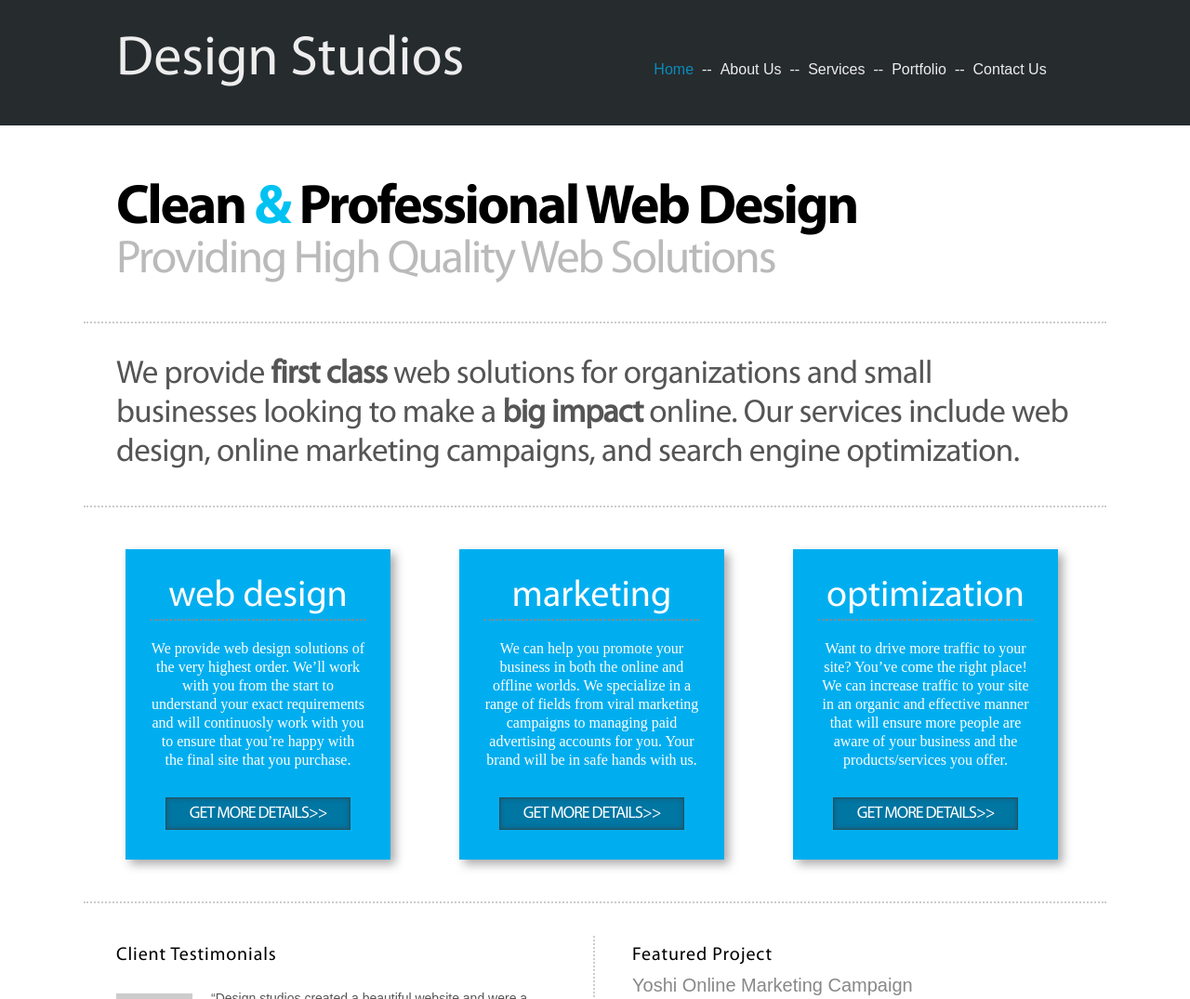
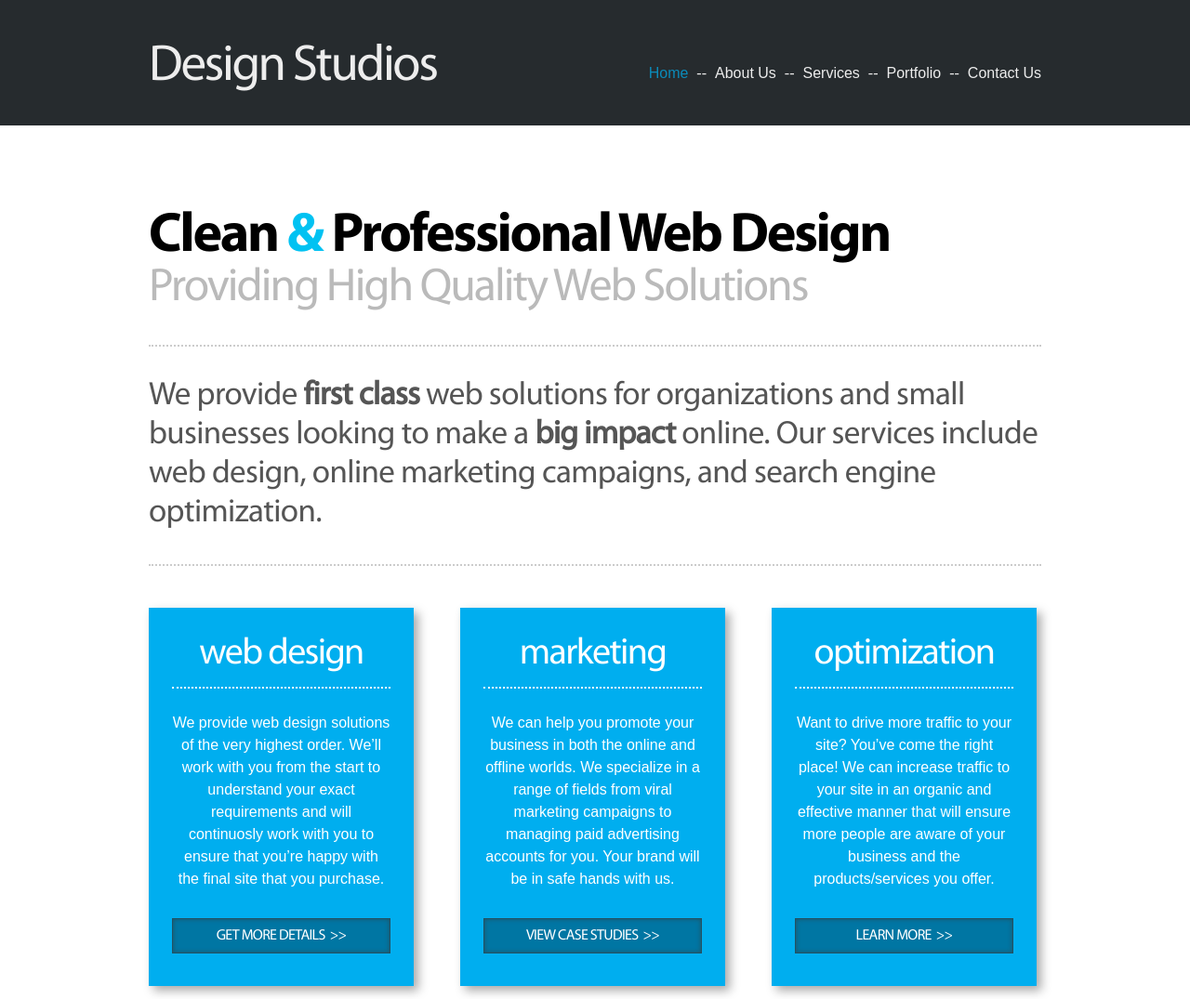
Before and after one commit to OlgaKukareko/My_Homeworks, a plain HTML site: page Homework_4/task1.html in a window 1280 px wide. Shown: the top 1075 px of the page at 93% size. Drawn offline with Linux system fonts and the light colour scheme.

Commit message:
Add files via upload

```diff
--- a/Homework_4/task1.css
+++ b/Homework_4/task1.css
@@ -10,38 +10,49 @@
         font-weight: normal;
         font-style: normal;
         }
+@media screen and (max-width: 300px) {
+.container {
+    width: 250px;
+    margin: 0 auto;
+}
+}
 * {
     box-sizing: border-box;
 }
+
 body {
     margin: 0;
+    padding: 0;
 }
+
 header {
     background-color: #262b2e;
+    padding: 45px 0 35px;
+    overflow: hidden;
 }
+
 .container {
-    max-width: 1100px;
+    max-width: 960px;
     margin: 0 auto;
-    padding: 35px;
 }
+
 .page-header-logo {
     font-family: 'Myriad Pro Regular';
-    display: inline-block;
+    display: block;
+    float: left;
     line-height: 1;
-    font-size: 60px;
+    letter-spacing: -2.4px;
+    font-size: 55px;
     color: #ededed;
-
 }
 .page-header-menu {
-    display: inline-block;
-    padding: 0;
-    margin-top: 30px;
-    margin-left: 200px;
+    float: right;
     list-style-type: none;
+    margin: 0;
+    padding-top: 25px;
 }
 .page-header-menu-item {
     display: inline-block;
-
 }
 
 .page-header-menu-link {
@@ -50,6 +61,7 @@ header {
     color: #ededed;
     font-size: 16px;
     letter-spacing: -0,6px;
+    cursor: pointer;
 }
 .active {
     color: #0b8bba;
@@ -62,6 +74,9 @@ header {
 }
 .page-header-menu-item:last-child::after {
     content: none;
+}
+.heading {
+    padding: 65px 0 30px;
 }
 .main-heading {
     width: 100%;
@@ -82,6 +97,9 @@ header {
     font-stretch: condensed;
     color: #bababa;
 }
+.text-info {
+    padding: 33px 0;
+}
 .text-info-title {
     font-size: 35px;
     font-family: 'Myriad Pro Regular';
@@ -90,59 +108,63 @@ header {
 }
 section {
     border-bottom: dotted 2px #cccccc;
-
+}
+.cards {
+    padding: 45px 0;
 }
 .card {
-    display: inline-block;
-    position: relative;
+    display: block;
+    float: left;
+    width: 285px;
     background-color: #00aeef;
-    max-width: 285px;
-    margin: 10px;
+    padding: 0 25px 35px;
     text-align: center;
     color: #fff;
-    padding: 27px;
     box-shadow: 5px 5px 10px #aaa;
-}
-.card:last-child {
-    margin-right: 0;
-
+    margin-bottom: 10px;
 }
 .card-description {
-    font-family: 'Arial, Helvetica, sans-serif';
+    font-family: 'Arial';
     font-size: 16px;
-    line-height: 20px;
-    padding:  20px 0;
-    margin-bottom: 50px;
+    line-height: 1.5;
+    padding:  25px 0 30px;
 }
 .card:not(:last-child) {
-    margin-right: 60px;
+    margin-right: 50px;
 }
 .card-heading {
     font-family: 'Myriad Pro Regular';
+    padding: 30px 0 15px;
+    line-height: 1;
     font-size: 40px;
-    border-bottom: dotted 2px #888;
+    letter-spacing: -1.6px;
+    border-bottom: dotted 2px #fff;
 }
 .card-button {
     display: block;
-    position: absolute;
-    max-width: 230px;
-    left: 15%;
-    top: 80%;
-    padding: 5px 25px;
+    width: 100%;
+    padding: 10px;
     background-color: #0076a3;
     box-shadow: inset 0px 0px 5px #235162;
     border: solid 1px #235162;
+    cursor: pointer;
 }
 .link-decorated {
     text-decoration: none;
     color: #fff;
     font-family: 'Myriad Pro Regular';
-    font-size: 18px;
-    letter-spacing: -1px;
+    font-size: 16px;
+    letter-spacing: -0.7px;
+    line-height: 1;
     text-transform: uppercase;
 }
 .link-decorated::after {
-    content: ">>"
+    content: ">>";
+    display: inline-block;
+    margin-left: 5px;
+}
+.two-columns {
+    padding: 35px 0;
 }
 .two-columns-item-heading {
     font-family: 'Myriad Pro Regular';
@@ -216,6 +238,7 @@ section {
     line-height: 20px;
 }
 .page-footer {
+    padding: 20px 0 20px;
     display: inline-block;
     float: left;
     width: 100%;
@@ -229,4 +252,5 @@ section {
 .clearfix::after {
     content: "";
     clear: both;
-    display: table;
+    display: block;
+}
--- a/Homework_4/task1.html
+++ b/Homework_4/task1.html
@@ -45,20 +45,20 @@
                 <div class="card-description">We provide web design solutions of the very highest order. We’ll work with you from the start to understand your exact requirements and will  continuosly work with you to ensure that you’re happy with the final site that you purchase.</div>
                 <button class="card-button">
                     <a href="#" class="card-button-link link-decorated">Get more details</a>
-                </div>
+            </div>
             </div>
             <div class="card">
                 <div class="card-heading">marketing</div>
                 <div class="card-description">We can help you promote your business in both the online and offline worlds. We specialize in a range of fields from viral marketing campaigns to managing paid advertising accounts for you. Your brand will be in safe hands with us.</div>
                 <button class="card-button">
-                    <a href="#" class="card-button-link link-decorated">Get more details</a>
+                    <a href="#" class="card-button-link link-decorated">view case studies</a>
                 </button>
             </div>
             <div class="card">
                 <div class="card-heading">optimization</div>
                 <div class="card-description">Want to drive more traffic to your site? You’ve come the right place! We can increase traffic to your site in an organic and effective manner that will ensure more people are aware of your business and the products/services you offer. </div>
                 <button class="card-button">
-                    <a href="#" class="card-button-link link-decorated">Get more details</a>
+                    <a href="#" class="card-button-link link-decorated">learn more</a>
                 </button>
             </div>
         </section>
```
